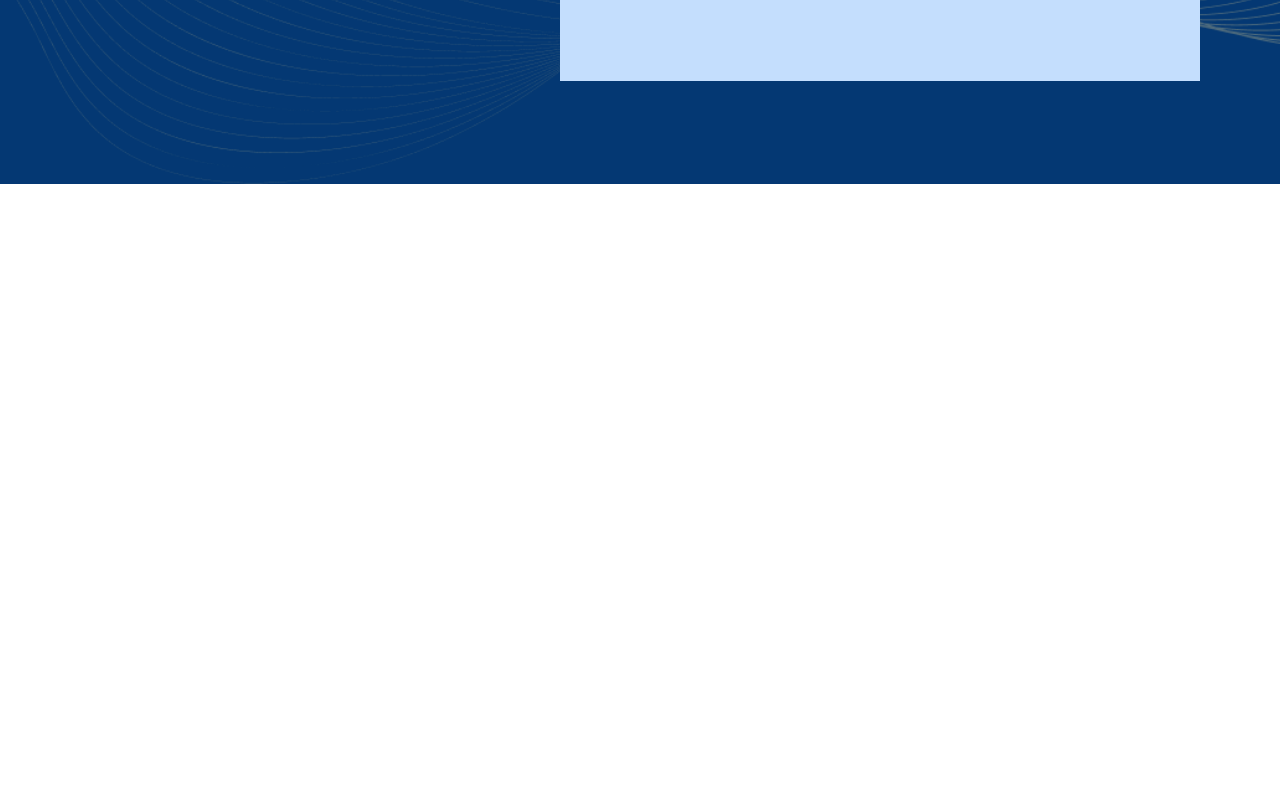
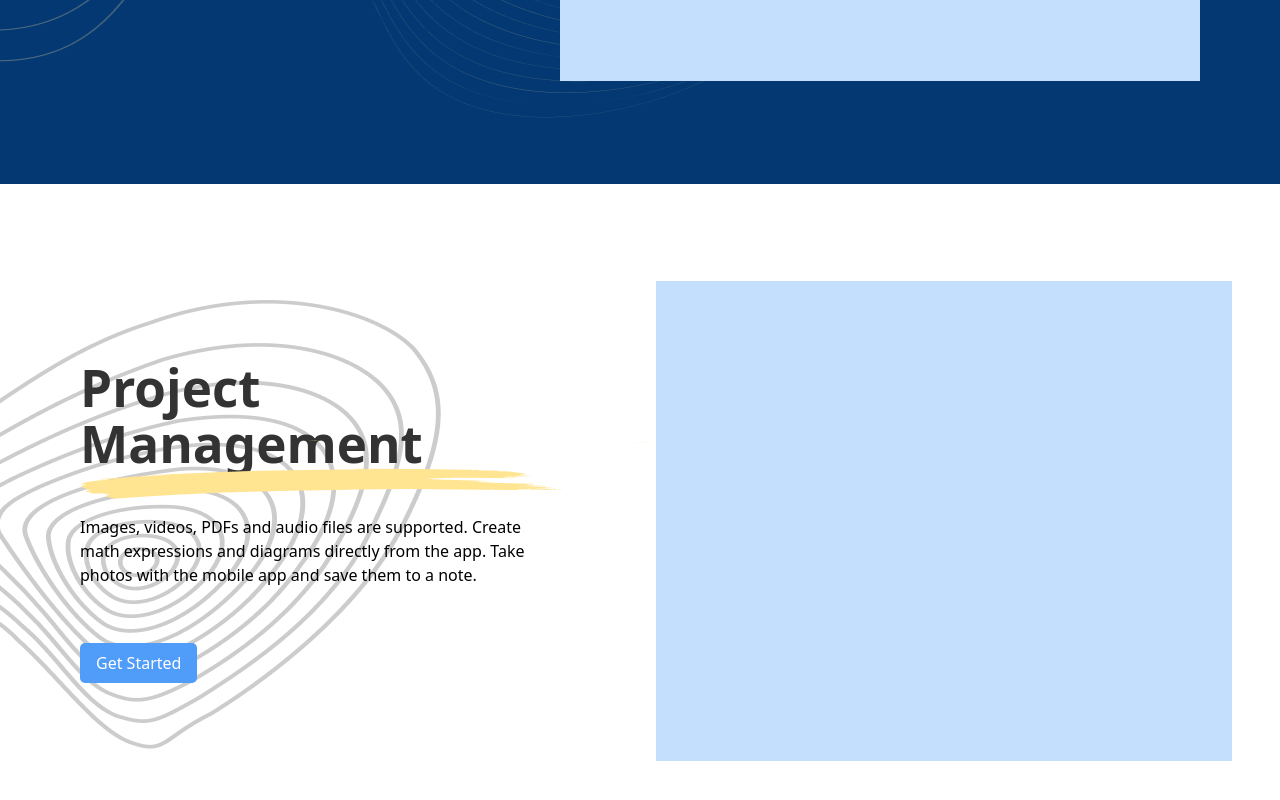
Before and after one commit to Roman-Romanko/whitespace, a React (Vite) app: page / in a window 1280 px wide. Shown: the part 568-1368 px from the top of the page. Before the commit the page ends 800 px from the top, so only its background shows below. Built offline with nearby package versions, Linux system fonts and the light colour scheme.

Commit message:
added a work management component and integrated it into the App; updated styles and resources; added 1 part of the component

```diff
--- a/src/App.jsx
+++ b/src/App.jsx
@@ -4,12 +4,14 @@ import viteLogo from '/vite.svg';
 import './App.css';
 import Navbar from './components/Navbar';
 import Header from './components/Header';
+import Work from './components/Work-management';
 
 function App() {
   return (
     <div>
     <Navbar />
     <Header />
+    <Work />
     </div>
   )
 }
--- /dev/null
+++ b/src/components/Work-management.jsx
@@ -0,0 +1,23 @@
+import { Container, H1, P, Started, Text, Img } from "../styles/Work-management";
+import Element1 from "../assets/Element1.png";
+import imageContainer from '../assets/ImageContainer.png';
+
+function Work(params) {
+    return (
+        <div>
+            <Container>
+                <Text>
+                    <H1>Project Management</H1>
+                    <img src={Element1} alt="" />
+                    <P>Images, videos, PDFs and audio files are supported. Create math expressions and diagrams directly from the app. Take photos with the mobile app and save them to a note.</P>
+                    <Started>Get Started</Started>
+                </Text>
+                <div className="photo">
+                    <Img src={imageContainer} alt="ImageContainer" />
+                </div>
+            </Container>
+        </div>
+    )
+}
+
+export default Work;
--- a/src/index.css
+++ b/src/index.css
@@ -11,6 +11,7 @@
   text-rendering: optimizeLegibility;
   -webkit-font-smoothing: antialiased;
   -moz-osx-font-smoothing: grayscale;
+  overflow-x: hidden;
 }
 
 a {
--- a/src/styles/Header.ts
+++ b/src/styles/Header.ts
@@ -2,8 +2,9 @@ import styled from 'styled-components';
 import Element from '../assets/Element.png';
 
 export const Container = styled.header`
-    background: #043873 url(${Element}) no-repeat center center;
-    background-size: cover;
+    background: #043873 url(${Element}) no-repeat center;
+    background-position-x: -8vw;
+    /* background-size: cover; */
     color: #fff;
     display: flex;
     align-items: center;
@@ -27,6 +28,7 @@ export const Text = styled.div`
     width: 50vw;
     height: 60vh;
     margin-left: 5vw;
+    margin-bottom: 5vh;
 `;
 
 export const H1 = styled.h1`
--- /dev/null
+++ b/src/styles/Work-management.ts
@@ -0,0 +1,63 @@
+import styled from 'styled-components';
+import Element from '../assets/Group.png';
+
+export const Container = styled.div`
+    background: #fff url(${Element}) no-repeat left;
+    /* background-position-x: -5vw; */
+    /* background-color: #fff; */
+    color: #fff;
+    display: flex;
+    align-items: center;
+    padding: 1rem;
+    width: 100vw;
+    height: 85vh;
+    box-sizing: border-box;
+`;
+
+export const H1 = styled.h1`
+    margin-bottom: 3vh;
+    color: #333;
+    width: 10vw;
+    margin-bottom: -5vh;
+`;
+
+export const P = styled.p`
+    color: black;
+    width: 37.5vw;
+`;
+
+export const Started = styled.div`
+    background-color: #4F9CF9;
+    border-radius: 5px;
+    color: #fff;
+    cursor: pointer;
+    padding: 0.5rem 1rem;
+    transition: background-color 0.3s;
+    margin-top: 5vh;
+    &:hover {
+        background-color:rgb(57, 116, 188);
+    }
+    a{
+        color: #fff;
+        text-decoration: none;
+    }
+`;
+
+export const Text = styled.div`
+    display: flex;
+    flex-direction: column;
+    justify-content: center;
+    align-items: start;
+    width: 50vw;
+    height: 60vh;
+    margin-left: 5vw;
+    margin-right: -5vw;
+    margin-bottom: 5vh;
+`;
+
+export const Img = styled.img`
+    width: 45vw;
+    height: 60vh;
+    margin-right: 5vw;
+    /* padding-right: 5vw; */
+`;
```
Also changed, not shown: src/assets/Element1.png (added), src/assets/Group.png (added).
